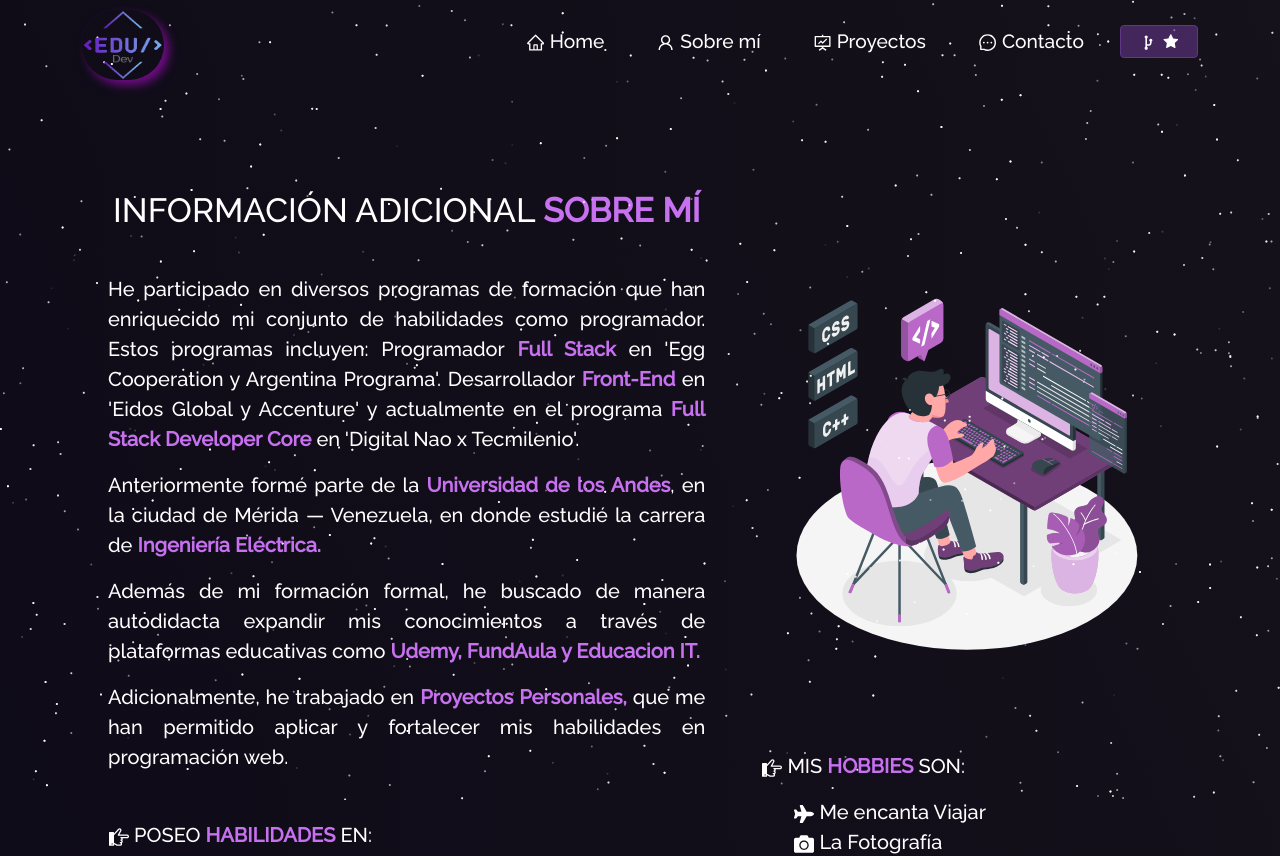
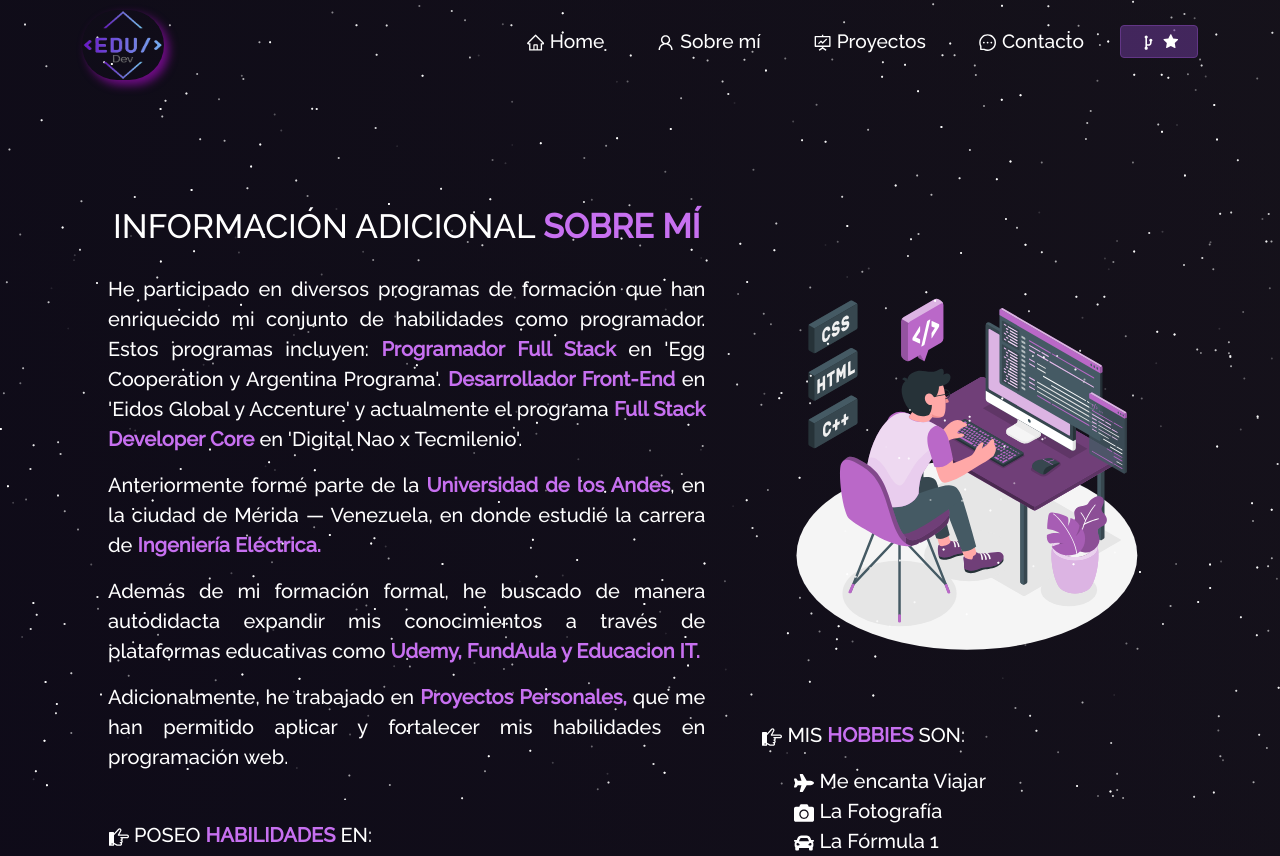
Before and after one commit to eduardoe92/WebSite, a React (Create React App) app: page /about in a window 1280 px wide. Shown: the top 856 px of the page. Built offline with nearby package versions, Linux system fonts and the light colour scheme.

Commit message:
skills, optimización

```diff
--- a/src/components/About/About.jsx
+++ b/src/components/About/About.jsx
@@ -20,15 +20,9 @@
             style={{
               justifyContent: "center",
               paddingTop: "30px",
-              paddingBottom: "5px",
+              paddingBottom: "15px",
             }}
           >
-            <h1
-              className="text-uppercase"
-              style={{ fontSize: "2.1em", paddingBottom: "20px" }}
-            >
-              Información adicional <strong className="purple">sobre mí</strong>
-            </h1>
             <Aboutcard />
             <SoftSkills />
           </Col>
@@ -41,19 +35,12 @@
               src={homeLogo}
               alt="home pic"
               className="img-fluid"
-              style={{ maxHeight: "380px", marginBottom: "17%" }}
+              style={{ maxHeight: "380px", marginBottom: "10%" }}
             />
             <Hobbies />
           </Col>
         </Row>
-        <h1 className="project-heading text-uppercase">
-          Conjunto de{" "}
-          <strong className="purple">Habilidades Profesionales</strong>
-        </h1>
         <Techstack />
-        <h1 className="project-heading text-uppercase">
-          <strong className="purple">Herramientas</strong> que utilizo
-        </h1>
         <Toolstack />
         <Github />
       </Container>
--- a/src/components/About/AboutCard.jsx
+++ b/src/components/About/AboutCard.jsx
@@ -5,6 +5,12 @@
   return (
     <Card className="quote-card-view">
       <Card.Body>
+        <h1
+          className="text-uppercase"
+          style={{ fontSize: "2.1em", paddingBottom: "20px" }}
+        >
+          Información adicional <strong className="purple">sobre mí</strong>
+        </h1>
         <blockquote
           className="blockquote mb-0"
           style={{ textAlign: "justify" }}
@@ -12,11 +18,11 @@
           <p>
             He participado en diversos programas de formación que han
             enriquecido mi conjunto de habilidades como programador. Estos
-            programas incluyen: Programador
-            <strong className="purple"> Full Stack</strong> en 'Egg Cooperation
-            y Argentina Programa'. Desarrollador
-            <strong className="purple"> Front-End</strong> en 'Eidos Global y
-            Accenture' y actualmente en el programa
+            programas incluyen:
+            <strong className="purple"> Programador Full Stack</strong> en 'Egg Cooperation
+            y Argentina Programa'.
+            <strong className="purple"> Desarrollador Front-End</strong> en 'Eidos Global y
+            Accenture' y actualmente el programa
             <strong className="purple"> Full Stack Developer Core</strong> en
             'Digital Nao x Tecmilenio'.
           </p>
--- a/src/components/About/Techstack.jsx
+++ b/src/components/About/Techstack.jsx
@@ -9,37 +9,40 @@
   DiHtml5,
   DiJava,
   DiCss3,
-  DiWordpress
+  DiWordpress,
 } from "react-icons/di";
 
 function Techstack() {
-
   const stack = [
-    { icon: <DiJava />, name: 'Java' },
-    { icon: <DiReact />, name: 'ReactJS' },
-    { icon: <SiAstro/>, name: 'Astro'},
-    { icon: <DiMysql />, name: 'MySQL' },
-    { icon: <DiJavascript1 />, name: 'JavaScript' },
-    { icon: <DiHtml5 />, name: 'HTML' },
-    { icon: <DiCss3 />, name: 'CSS' },
-    { icon: <SiBootstrap />, name: 'Bootstrap' },
-    { icon: <SiTailwindcss />, name: 'Tailwind CSS' },
-    { icon: <SiSpring />, name: 'Spring Framework' },
-    { icon: <DiWordpress />, name: 'WordPress' },
-    { icon: <DiNodejs />, name: 'Node.JS' }
+    { icon: <DiJava />, name: "Java" },
+    { icon: <DiReact />, name: "ReactJS" },
+    { icon: <SiAstro />, name: "Astro" },
+    { icon: <DiMysql />, name: "MySQL" },
+    { icon: <DiJavascript1 />, name: "JavaScript" },
+    { icon: <DiHtml5 />, name: "HTML" },
+    { icon: <DiCss3 />, name: "CSS" },
+    { icon: <SiBootstrap />, name: "Bootstrap" },
+    { icon: <SiTailwindcss />, name: "Tailwind CSS" },
+    { icon: <SiSpring />, name: "Spring Framework" },
+    { icon: <DiWordpress />, name: "WordPress" },
+    { icon: <DiNodejs />, name: "Node.JS" },
   ];
 
   return (
+    <>
+      <h1 className="project-heading text-uppercase">
+        Conjunto de{" "}
+        <strong className="purple">Habilidades Profesionales</strong>
+      </h1>
       <Row style={{ justifyContent: "center", paddingBottom: "50px" }}>
         {stack.map((stack, index) => (
           <Col key={index} xs={4} md={2} className="tech-icons">
             {stack.icon}
-          <div className="text-muted fs-6">
-            {stack.name}
-          </div>
+            <div className="text-muted fs-6">{stack.name}</div>
           </Col>
         ))}
       </Row>
+    </>
   );
 }
 
--- a/src/components/About/Toolstack.jsx
+++ b/src/components/About/Toolstack.jsx
@@ -12,36 +12,42 @@
   SiDiscord,
   SiJira,
   SiTrello,
+  SiNotion,
+  SiMiro,
 } from "react-icons/si";
 
 function Toolstack() {
-
   const tools = [
-    { icon: <SiWindows />, name: 'Windows' },
-    { icon: <SiVisualstudiocode />, name: 'Visual Studio Code' },
-    { icon: <SiDiscord />, name: 'Discord' },
-    { icon: <SiPostman />, name: 'Postman' },
-    { icon: <SiApachenetbeanside />, name: 'Apache NetBeans' },
-    { icon: <SiVercel />, name: 'Vercel' },
-    { icon: <DiGithubBadge />, name: 'GitHub' },
-    { icon: <DiGit />, name: 'Git' },
-    { icon: <SiZoom />, name: 'Zoom' },
-    { icon: <SiFigma />, name: 'Figma' },
-    { icon: <SiJira />, name: 'Jira' },
-    { icon: <SiTrello />, name: 'Trello' },
+    { icon: <SiWindows />, name: "Windows" },
+    { icon: <SiVisualstudiocode />, name: "Visual Studio Code" },
+    { icon: <SiDiscord />, name: "Discord" },
+    { icon: <SiPostman />, name: "Postman" },
+    { icon: <SiApachenetbeanside />, name: "Apache NetBeans" },
+    { icon: <SiVercel />, name: "Vercel" },
+    { icon: <DiGithubBadge />, name: "GitHub" },
+    { icon: <DiGit />, name: "Git" },
+    { icon: <SiZoom />, name: "Zoom" },
+    { icon: <SiFigma />, name: "Figma" },
+    { icon: <SiJira />, name: "Jira" },
+    { icon: <SiTrello />, name: "Trello" },
+    { icon: <SiNotion />, name: "Notion" },
+    { icon: <SiMiro />, name: "Miro" },
   ];
 
   return (
+    <>
+      <h1 className="project-heading text-uppercase">
+        <strong className="purple">Herramientas</strong> que utilizo
+      </h1>
       <Row style={{ justifyContent: "center", paddingBottom: "50px" }}>
         {tools.map((tool, index) => (
           <Col key={index} xs={4} md={2} className="tech-icons">
             {tool.icon}
-          <div className="text-muted fs-6">
-            {tool.name}
-          </div>
+            <div className="text-muted fs-6">{tool.name}</div>
           </Col>
         ))}
       </Row>
+    </>
   );
 }
 
--- a/src/style.css
+++ b/src/style.css
@@ -480,7 +480,7 @@
 }
 
 .project-card-view:hover {
-  transform: scale(1.04) !important;
+  transform: scale(1.02) !important;
   overflow: hidden !important;
   box-shadow: 0 4px 4px 5px rgba(129, 72, 144, 0.561) !important;
 }
```
Also changed, not shown: src/components/Navbar.jsx (+0 -107 lines), src/Assets/avatar.svg (deleted), src/Assets/pre.svg. Lines whose indentation alone changed are shown as unchanged.
